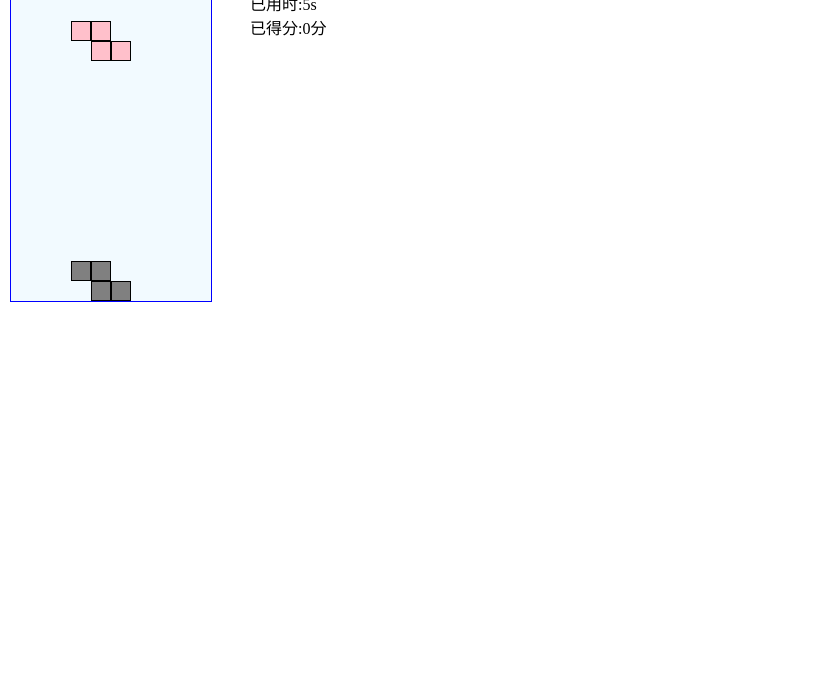
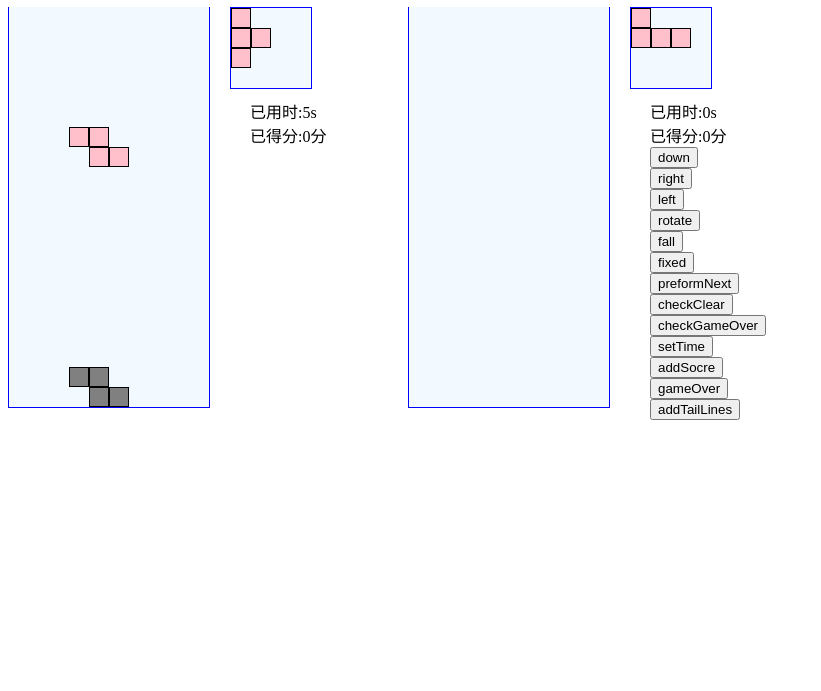
Before and after one commit to jiangqianghua/H5Game, a plain HTML site: page index.html in a window 1280 px wide. Shown: the part 109-800 px from the top of the page, without its empty margins (0-821 px from the left). Drawn offline with Linux system fonts and the light colour scheme.

Commit message:
complete local game

```diff
--- a/css/style.css
+++ b/css/style.css
@@ -1,3 +1,14 @@
+.square{
+	width: 400px;
+	height: 600px;
+	float: left;
+}
+
+.title{
+	font-size: 30px;
+	margin: 20px auto;
+}
+
 .game{
 	width:200px;
 	height: 400px;
@@ -5,9 +16,8 @@
 	border-left: 1px solid blue;
 	border-right: 1px solid blue;
 	border-bottom: 1px solid blue;
-	position: absolute;
-	top:10px;
-	left: 10px;
+	position: relative;
+	float: left;
 }
 
 .next
@@ -15,17 +25,17 @@
 	width: 80px ;
 	height: 80px;
 	background-color: #F2FAFF;
-	position: absolute;
-	top: 10px;
-	left: 250px;
-	border: 1px solid bule;
+	position: relative;
+	border: 1px solid blue;
+	float: left;
+	margin-left:20px;
 }
 
 .info
 {
-	position: absolute;
-	top: 100px;
-	left: 250px;
+	float: left;
+	margin-left:40px;
+	margin-top: 10px ;
 }
 
 .none, .current, .done{
--- a/index.html
+++ b/index.html
@@ -6,13 +6,42 @@
 	</head>
 
 	<body>
-		<div class="game" id="game"></div>
-		<div class="next" id="next"></div>
-		<div class="info">
-			<div>已用时:<span id="time">0</span>s</div>
-			<div>已得分:<span id="score">0</span>分</div>
-			<div id="gameover"></div>
+		<div>请用方向键和空格键进行操作，上->旋转 下->坠落 左->左移 右->右移动</div>
+		<div class="square" id="local">
+			<div class="title">我的游戏区域</div>
+			<div class="game" id="local_game"></div>
+			<div class="next" id="local_next"></div>
+			<div class="info">
+				<div>已用时:<span id="local_time">0</span>s</div>
+				<div>已得分:<span id="local_score">0</span>分</div>
+				<div id="local_gameover"></div>
+			</div>
 		</div>
+
+		<div class="square" id="remote">
+			<div class="title">对方的游戏区域</div>
+			<div class="game" id="remote_game"></div>
+			<div class="next" id="remote_next"></div>
+			<div class="info">
+				<div>已用时:<span id="remote_time">0</span>s</div>
+				<div>已得分:<span id="remote_score">0</span>分</div>
+				<div id="remote_gameover"></div>
+				<button id="down">down</button><br/>
+				<button id="right">right</button><br/>
+				<button id="left">left</button><br/>
+				<button id="rotate">rotate</button><br/>
+				<button id="fall">fall</button><br/>
+				<button id="fixed">fixed</button><br/>
+				<button id="preformNext">preformNext</button><br/>
+				<button id="checkClear">checkClear</button><br/>
+				<button id="checkGameOver">checkGameOver</button><br/>
+				<button id="setTime">setTime</button><br/>
+				<button id="addSocre">addSocre</button><br/>
+				<button id="gameOver">gameOver</button><br/>
+				<button id="addTailLines">addTailLines</button>
+			</div>
+		</div>
+
 		<script type="text/javascript" src="js/game.js"></script>
 		<script type="text/javascript" src="js/local.js"></script>
 		<script type="text/javascript" src="js/square.js"></script>
--- a/js/game.js
+++ b/js/game.js
@@ -327,6 +327,27 @@ var Game = function()
 		}
 	}
 
+	// 增加干扰项目，底部增加行
+	var addTailLines = function(lines)
+	{
+		for(var i = 0 ;i < gameData.length - lines.length ; i++)
+		{
+			gameData[i] = gameData[i + lines.length];
+		}
+
+		for(var i = 0 ; i < lines.length; i++)
+		{
+			gameData[gameData.length - lines.length + i] = lines[i];
+		}
+		cur.origin.x = cur.origin.x - lines.length ;
+		if(cur.origin.x < 0)
+		{
+			cur.origin.x = 0 ;
+		}
+
+		refashDiv(gameData,gameDivs);
+	}
+
 	var init = function(doms,type,dir)
 	{
 		gameDiv = doms.gameDiv;
@@ -354,4 +375,5 @@ var Game = function()
 	this.setTime = setTime ;
 	this.addSocre = addSocre ;
 	this.gameOver = gameOver ;
+	this.addTailLines = addTailLines ;
 }
--- a/js/local.js
+++ b/js/local.js
@@ -53,6 +53,21 @@ var Local = function()
 		}
 	}
 
+	// 随机生成干扰行
+	var generateBottomLine = function(lineNum)
+	{
+		var lines = [];
+		for(var i = 0 ;i < lineNum; i++)
+		{
+			var line = [];
+			for(var j = 0 ; j < 10 ; j++)
+			{
+				line.push(Math.ceil(Math.random()*2)-1);
+			}
+			lines.push(line);
+		}
+		return lines ;
+	}
 	// timeCount
 	var timeFunc = function()
 	{
@@ -62,6 +77,9 @@ var Local = function()
 			timeCount = 0 ;
 			time = time + 1 ;
 			game.setTime(time);
+			//  每隔10秒生成从底部生成干扰项
+			if(time % 10 == 0)
+				game.addTailLines(generateBottomLine(1));
 		}
 	}
 	// rand for 0 - 6
@@ -77,11 +95,11 @@ var Local = function()
 	var start = function(){
 		var dom =
 		{
-			gameDiv:document.getElementById("game"),
-			nextDiv:document.getElementById("next"),
-			timeDiv:document.getElementById("time"),
-			scoreDiv:document.getElementById("score"),
-			resultDiv:document.getElementById("gameover")
+			gameDiv:document.getElementById("local_game"),
+			nextDiv:document.getElementById("local_next"),
+			timeDiv:document.getElementById("local_time"),
+			scoreDiv:document.getElementById("local_score"),
+			resultDiv:document.getElementById("local_gameover")
 
 		}
 		game = new Game();
--- a/js/remote.js
+++ b/js/remote.js
@@ -0,0 +1,63 @@
+var Remote = function()
+{
+	var game ;
+	var bindKeyEvents = function()
+		{
+			document.getElementById("down").onclick = function(){
+				game.down();
+			}
+			document.getElementById("right").onclick = function(){
+				game.right();
+			}
+			document.getElementById("left").onclick = function(){
+				game.left();
+			}
+			document.getElementById("rotate").onclick = function(){
+				game.rotate();
+			}
+			document.getElementById("fall").onclick = function(){
+				game.fall();
+			}
+			document.getElementById("fixed").onclick = function(){
+				game.fixed();
+			}
+			document.getElementById("preformNext").onclick = function(){
+				game.preformNext(2,2);
+			}
+			document.getElementById("checkClear").onclick = function(){
+				game.checkClear();
+			}
+			document.getElementById("checkGameOver").onclick = function(){
+				game.checkGameOver();
+			}
+			document.getElementById("setTime").onclick = function(){
+				game.setTime(20);
+			}
+			document.getElementById("addSocre").onclick = function(){
+				game.addSocre(10);
+			}
+			document.getElementById("gameOver").onclick = function(){
+				game.gameOver(true);
+			}
+			document.getElementById("addTailLines").onclick = function(){
+				game.addTailLines([[1,0,1,0,1,1,1,0,0,1]]);
+			}
+		}
+	var start = function(type,dir)
+	{
+		var dom =
+		{
+			gameDiv:document.getElementById("remote_game"),
+			nextDiv:document.getElementById("remote_next"),
+			timeDiv:document.getElementById("remote_time"),
+			scoreDiv:document.getElementById("remote_score"),
+			resultDiv:document.getElementById("remote_gameover")
+
+		}
+		game = new Game();
+		game.init(dom,type,dir);
+	}
+
+	this.start = start ;
+	this.bindKeyEvents = bindKeyEvents ;
+}
--- a/js/script.js
+++ b/js/script.js
@@ -1,2 +1,6 @@
 var local = new Local();
 local.start();
+
+var remote = new Remote();
+remote.start(2,2);
+remote.bindKeyEvents();
```
